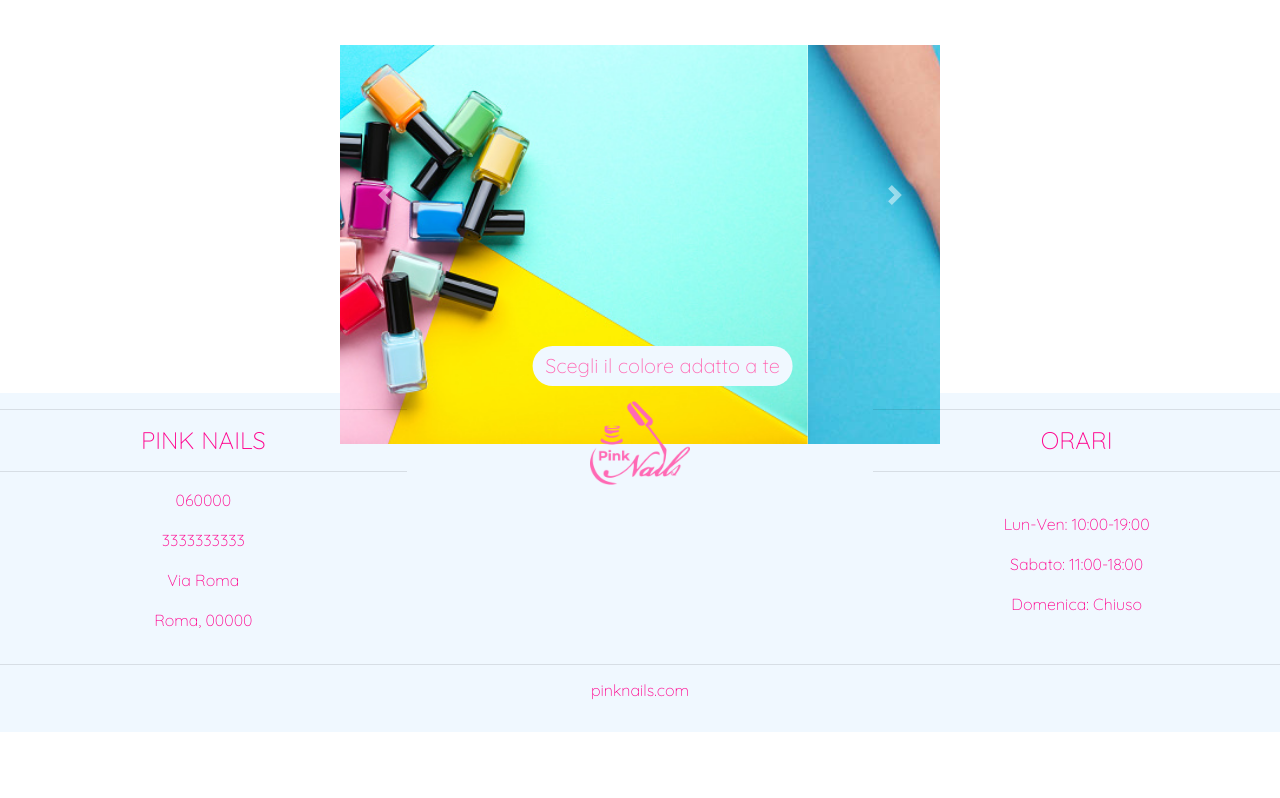
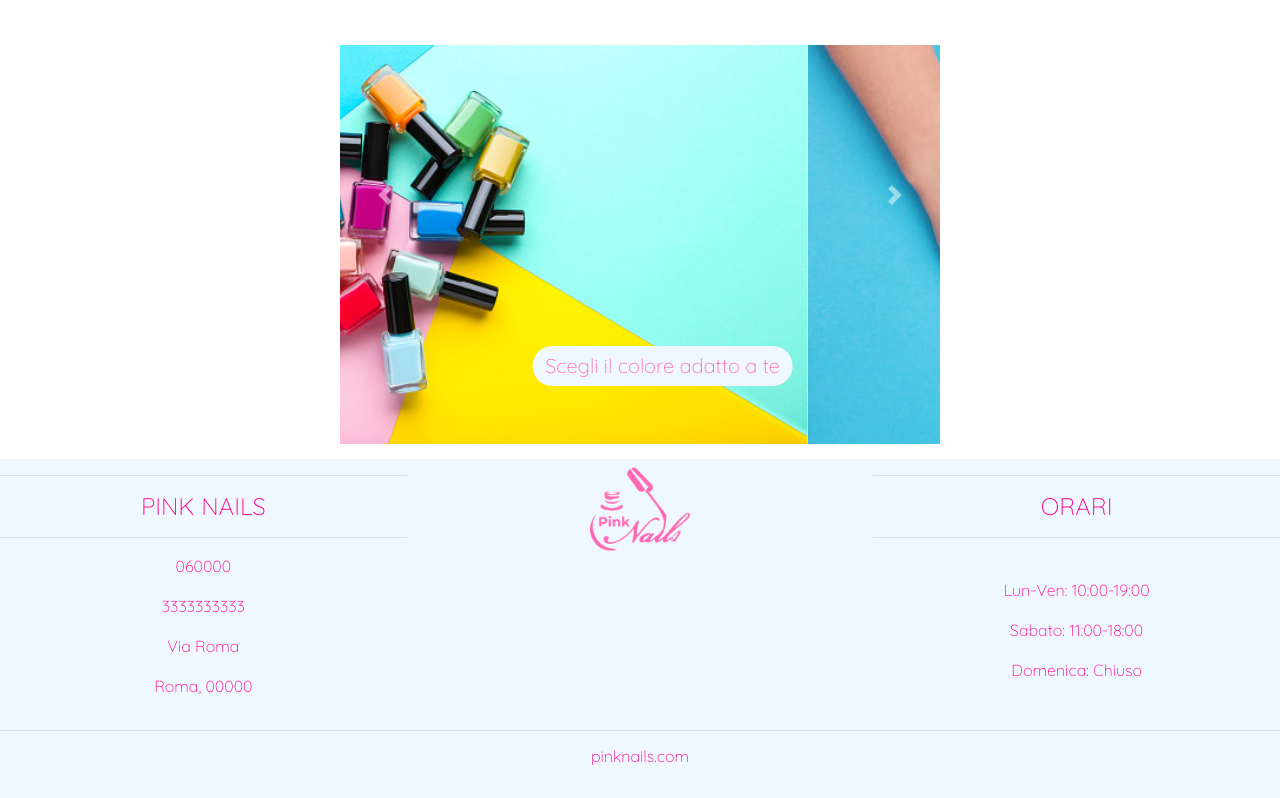
Before and after one commit to GiulianaDeriu/nails-page, a plain HTML site: page index.html in a window 1280 px wide. Shown: the part 2312-3110 px from the top of the page. Before the commit the page ends 3044 px from the top, so only its background shows below. Drawn offline with nearby package versions, Linux system fonts and the light colour scheme; a web font is replaced by a local one.

Commit message:
Update style.css

```diff
--- a/style.css
+++ b/style.css
@@ -87,6 +87,11 @@ h5{
     color: hotpink;
 }
 
+
+footer {
+    margin-top: 50pt;
+}
+
 footer,
 .name-hot-pink{
     color: rgb(255, 5, 143);
```
